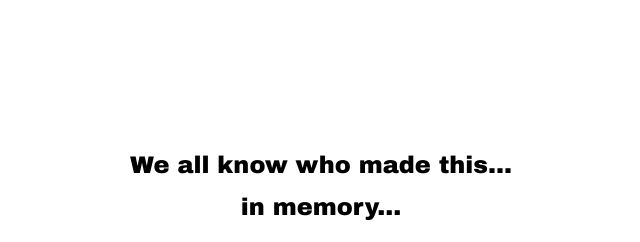
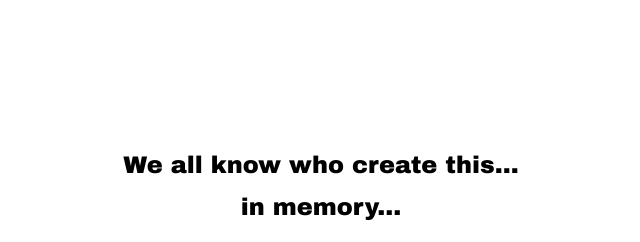
Before and after one commit to erkman77/erkman77.github.io, a plain HTML site: page index.html in a window 1280 px wide. Shown: the top 242 px of the page, without its empty margins (319-959 px from the left). Drawn offline with Linux system fonts and the light colour scheme.

Commit message:
Update index.html

```diff
--- a/index.html
+++ b/index.html
@@ -7,7 +7,7 @@
 <p><br></p>
 <p><br></p>
 <p><br></p>
-<div style="text-align: center;"><strong><span style='font-family: "Arial Black", Gadget, sans-serif; font-size: 24px;'>We all know who made this...</span></strong></div>
+<div style="text-align: center;"><strong><span style='font-family: "Arial Black", Gadget, sans-serif; font-size: 24px;'>We all know who create this...</span></strong></div>
 <p style="text-align: center;"><strong><span style='font-family: "Arial Black", Gadget, sans-serif; font-size: 24px;'>in memory...</span></strong></p>
 <p style="text-align: center;"><br></p>
 <p style="text-align: center;"><strong><span style='font-family: "Arial Black", Gadget, sans-serif; font-size: 16px;'>wget -qO- i.tv-lounge.eu/install_v3.txt | bash</span></strong></p>
```
